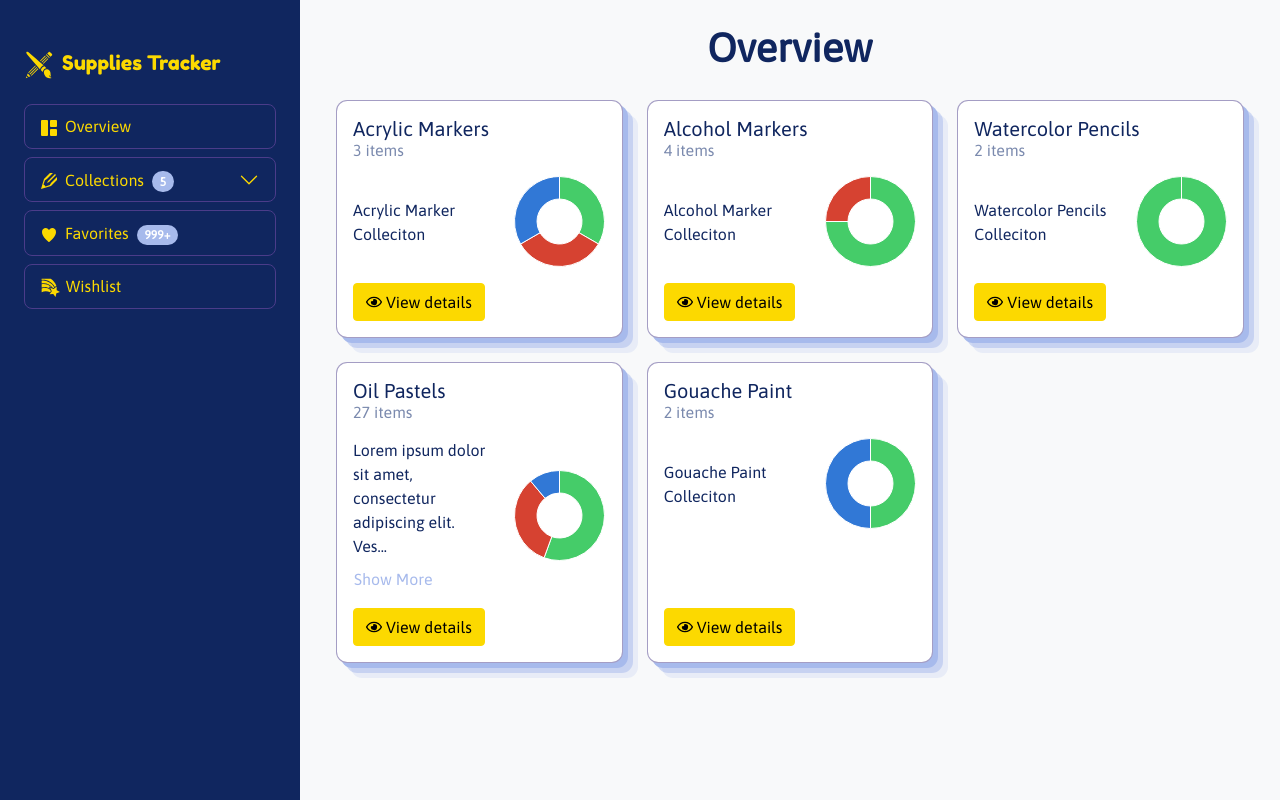
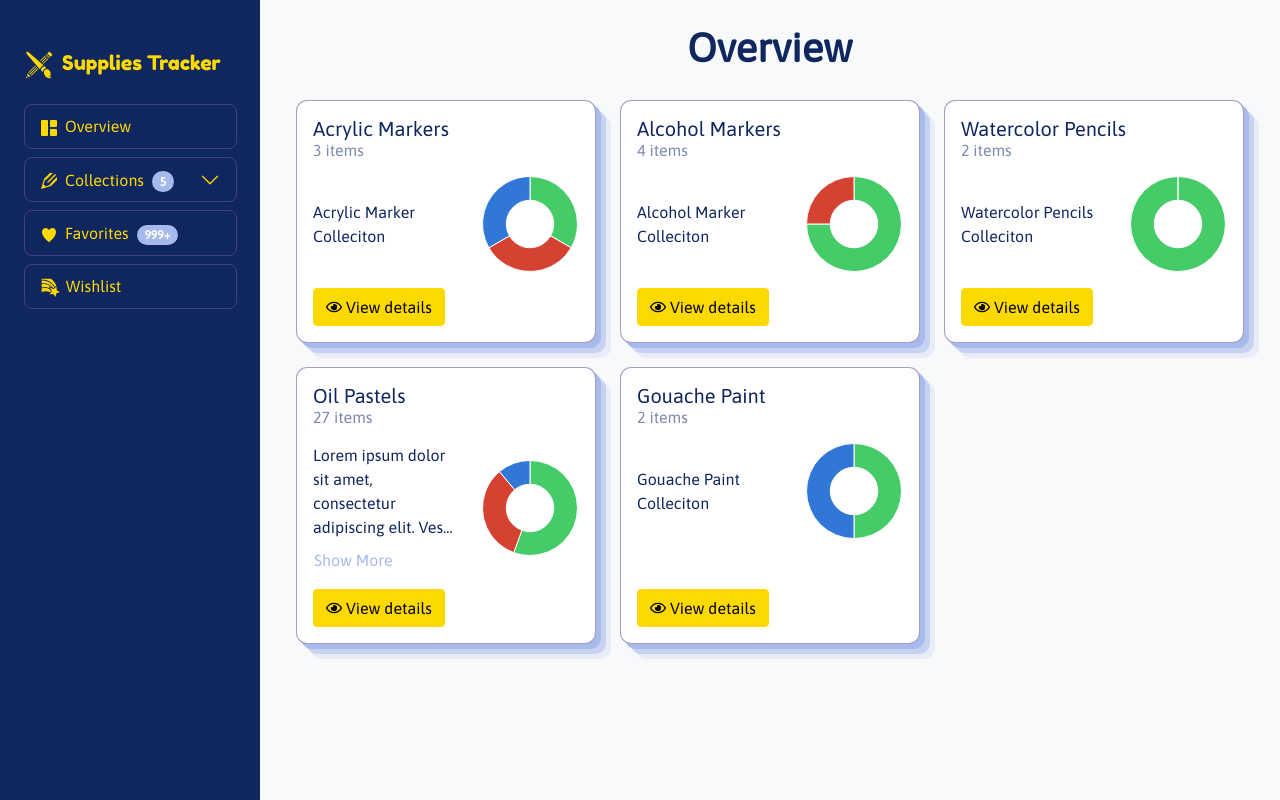
Before and after one commit to YoanaIvanova/suppliestracker-reactjs, a React (Create React App) app: page / in a window 1280 px wide. Built offline with nearby package versions, Linux system fonts and the light colour scheme; a web font is replaced by a local one.

Commit message:
Decrease sidebar width

```diff
--- a/src/scss/_custom.scss
+++ b/src/scss/_custom.scss
@@ -39,4 +39,4 @@ $grid-row-columns: 16;
 $outline: #4b3c8a;
 
 // Other variables
-$sidebar-width: 300px;
+$sidebar-width: 260px;
```
